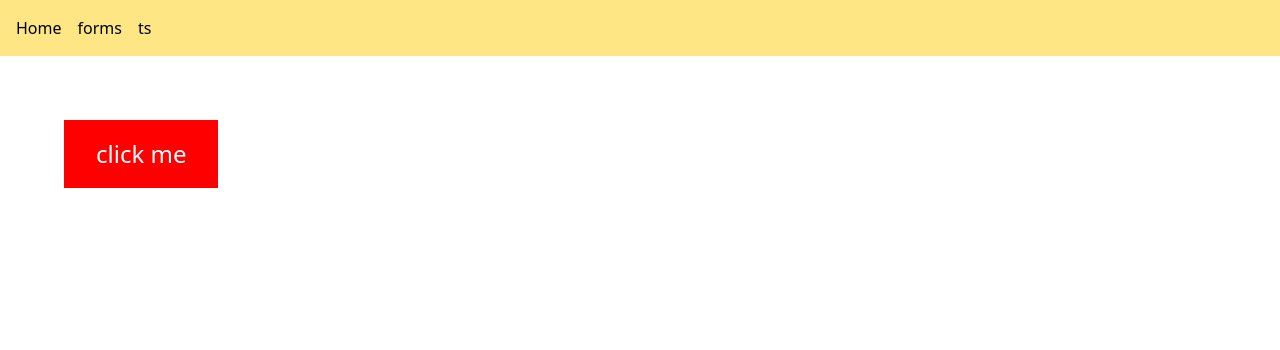
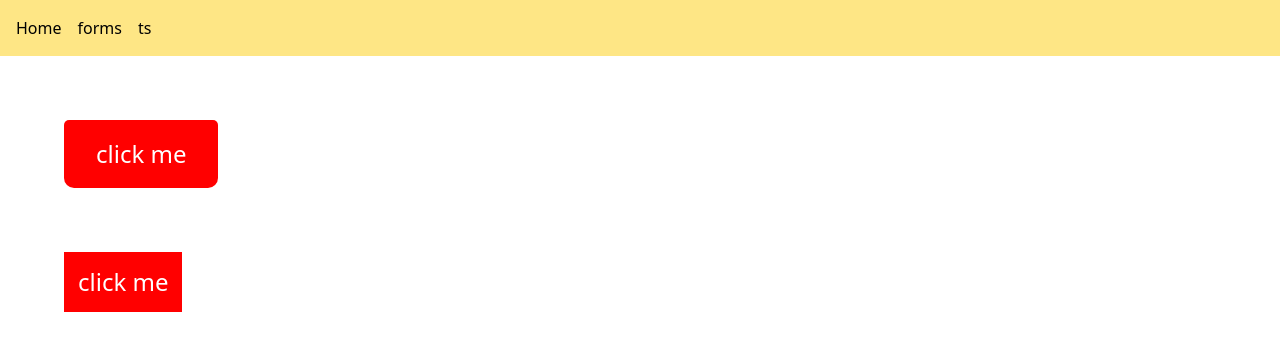
Before and after one commit to mateholik/learning-react, a React (Vite) app: page /ts in a window 1280 px wide. Shown: the top 350 px of the page. Built offline with nearby package versions, Linux system fonts and the light colour scheme.

Commit message:
event type

```diff
--- a/src/components/typescript-in-react/Button.tsx
+++ b/src/components/typescript-in-react/Button.tsx
@@ -7,6 +7,13 @@ type ButtonProps = {
   fontSize: number;
   textColor: Color;
   padding: [number, number, number, number]; //tupple - limited and specified array
+  borderRadius: {
+    topLeft: number;
+    topRight: number;
+    bottomLeft: number;
+    bottomRight: number;
+  };
+  // borderRadius: Record<string, number>;
 };
 
 const Button = ({
@@ -14,6 +21,7 @@ const Button = ({
   fontSize,
   textColor,
   padding,
+  borderRadius,
 }: ButtonProps) => {
   return (
     <button
@@ -22,6 +30,7 @@ const Button = ({
         fontSize: fontSize,
         color: textColor,
         padding: `${padding[0]}px ${padding[1]}px ${padding[2]}px ${padding[3]}px`,
+        borderRadius: `${borderRadius.topLeft}px ${borderRadius.topRight}px ${borderRadius.bottomRight}px ${borderRadius.bottomLeft}px`,
       }}
     >
       click me
--- /dev/null
+++ b/src/components/typescript-in-react/Button2.tsx
@@ -0,0 +1,16 @@
+import React from "react";
+
+type ButtonProps = {
+  style: React.CSSProperties;
+  clickMe: (event: React.MouseEvent<HTMLButtonElement>) => void;
+};
+
+const Button = ({ style, clickMe }: ButtonProps) => {
+  return (
+    <button style={style} onClick={clickMe}>
+      click me
+    </button>
+  );
+};
+
+export default Button;
--- a/src/pages/Ts.tsx
+++ b/src/pages/Ts.tsx
@@ -1,15 +1,40 @@
 import Button from "../components/typescript-in-react/Button";
 
+import Button2 from "../components/typescript-in-react/Button2";
 const Ts = () => {
+  const handleClick = (event: React.MouseEvent<HTMLButtonElement>) => {
+    const yOffset = event.clientY;
+    console.log("Clicked at Y offset:", yOffset);
+  };
   return (
+    <>
       <div className="w-40 m-16">
         <Button
           backgroundColor="red"
           fontSize={24}
           textColor="white"
           padding={[16, 32, 16, 32]}
+          borderRadius={{
+            topLeft: 5,
+            topRight: 5,
+            bottomLeft: 10,
+            bottomRight: 10,
+          }}
         />
       </div>
+
+      <div className="w-40 m-16">
+        <Button2
+          style={{
+            backgroundColor: "red",
+            fontSize: 24,
+            color: "white",
+            padding: "12px 14px",
+          }}
+          clickMe={handleClick}
+        />
+      </div>
+    </>
   );
 };
 
```
Lines whose indentation alone changed are shown as unchanged.
